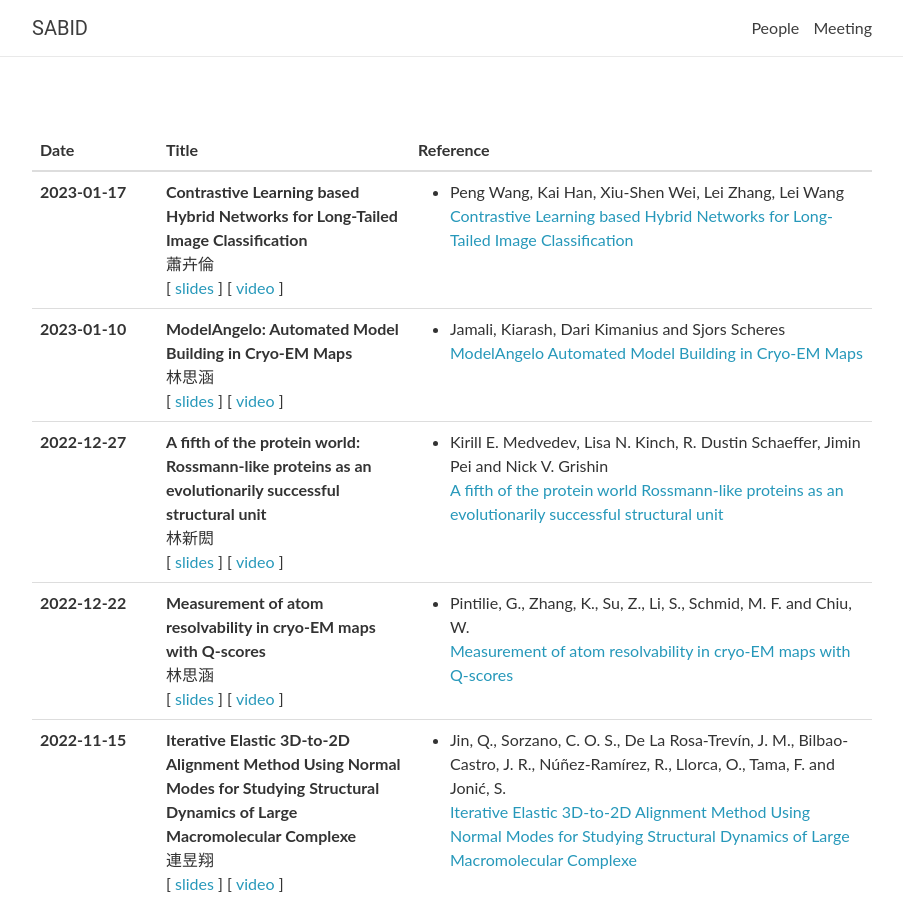
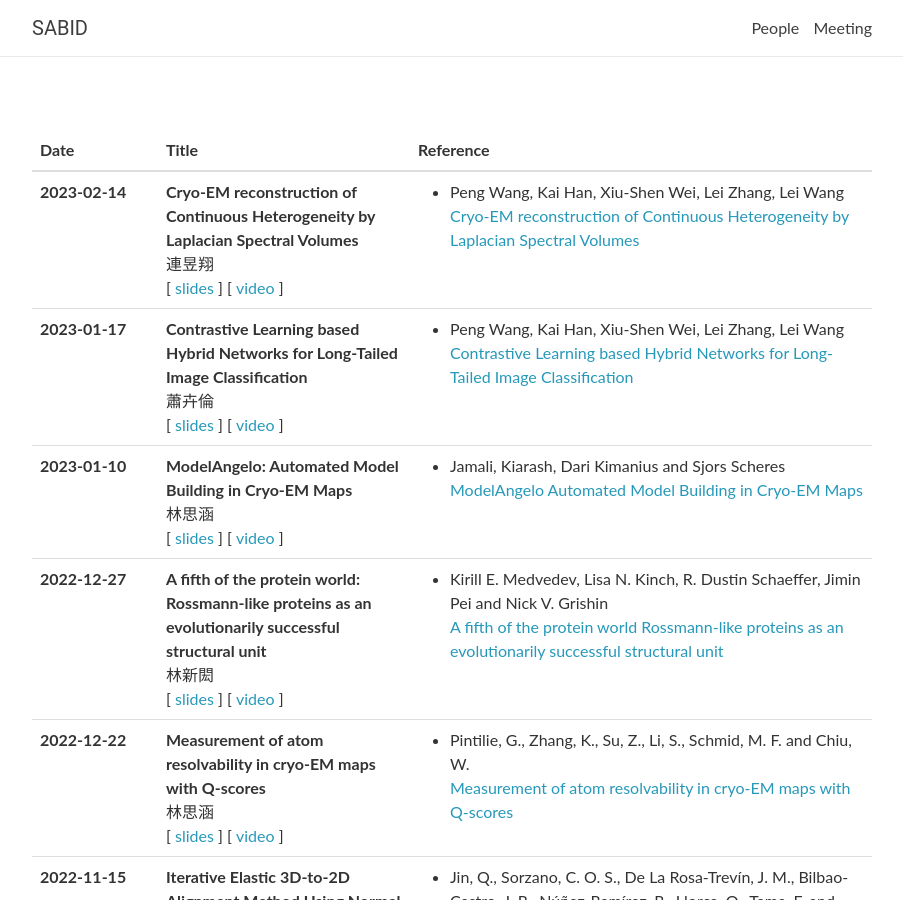
Before and after one commit to sabid-cryoem/sabid-cryoem.github.io, a Jekyll site: the page built from 4afcccebf7d457a13a4f8aeea0bbeef04fd86ee9/index.html, in a window 1280 px wide and 900 px high. Shown: the whole window, without its empty margins (188-1091 px from the left). Built offline with Jekyll 4.4.1, drawn with Linux system fonts in a browser that asks for light colours; nearby versions of some CDN libraries; comment, search, counter and statistics services are not loaded.

Commit message:
111
1111

```diff
--- a/_data/meeting.yml
+++ b/_data/meeting.yml
@@ -1,3 +1,15 @@
+
+- date: 2023-02-14
+  title: >
+    <strong> Cryo-EM reconstruction of Continuous Heterogeneity by Laplacian Spectral Volumes </strong>
+    </br> 連昱翔
+  video: <a href="https://youtu.be/ZkyVzSyc9Z8">video</a>
+  slides: <a href="/assets/slides/20230214report_YuHsiang.pdf">slides</a>
+  notes:
+  readings:
+  - Peng Wang, Kai Han, Xiu-Shen Wei, Lei Zhang, Lei Wang</br>
+      <a href="/assets/reference/20230214_cryoem.pdf" target="blank"> Cryo-EM reconstruction of Continuous Heterogeneity by Laplacian Spectral Volumes </a>
+
 
 - date: 2023-01-17
   title: >
```
Also changed, not shown: 2 other files.
